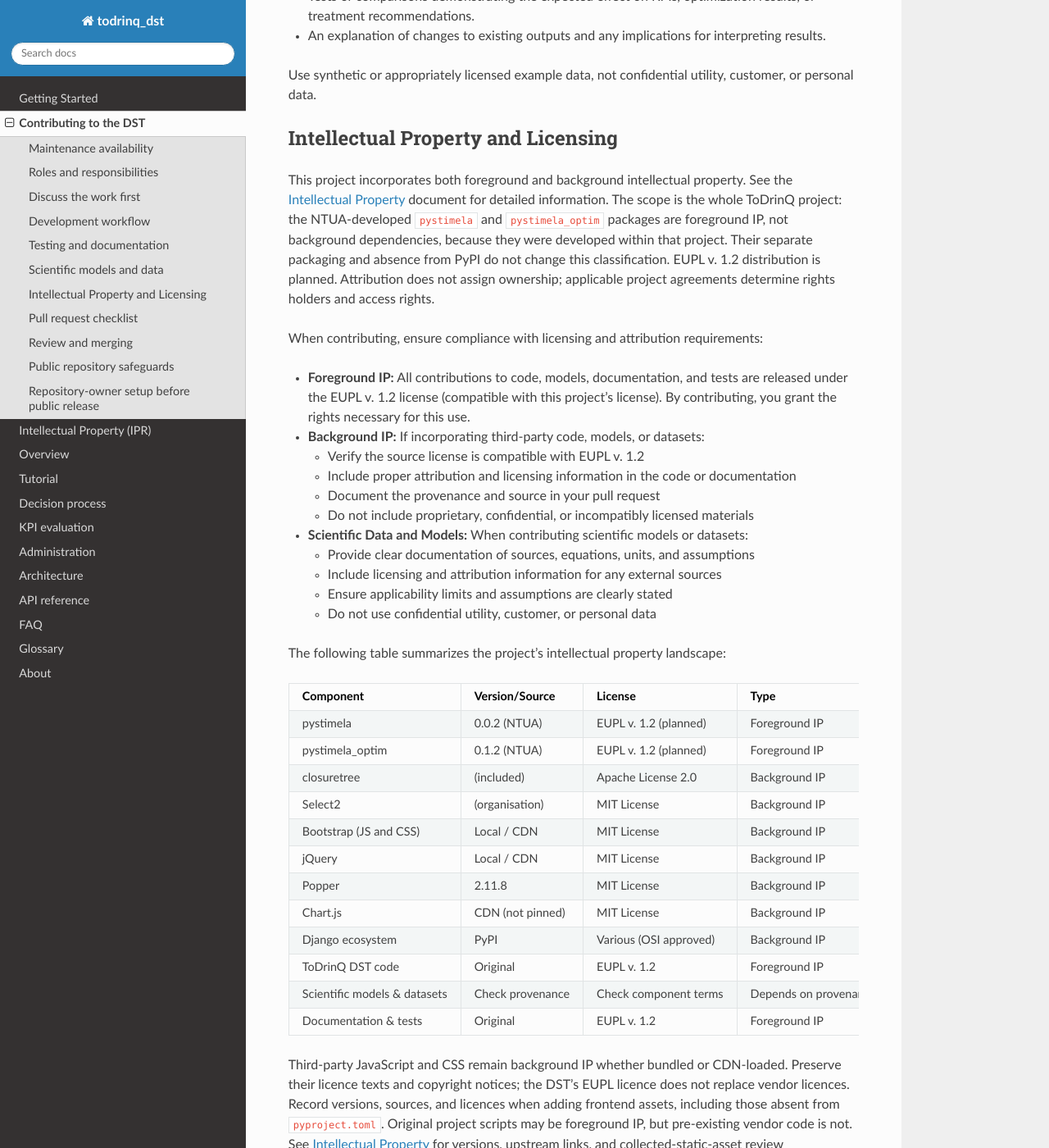
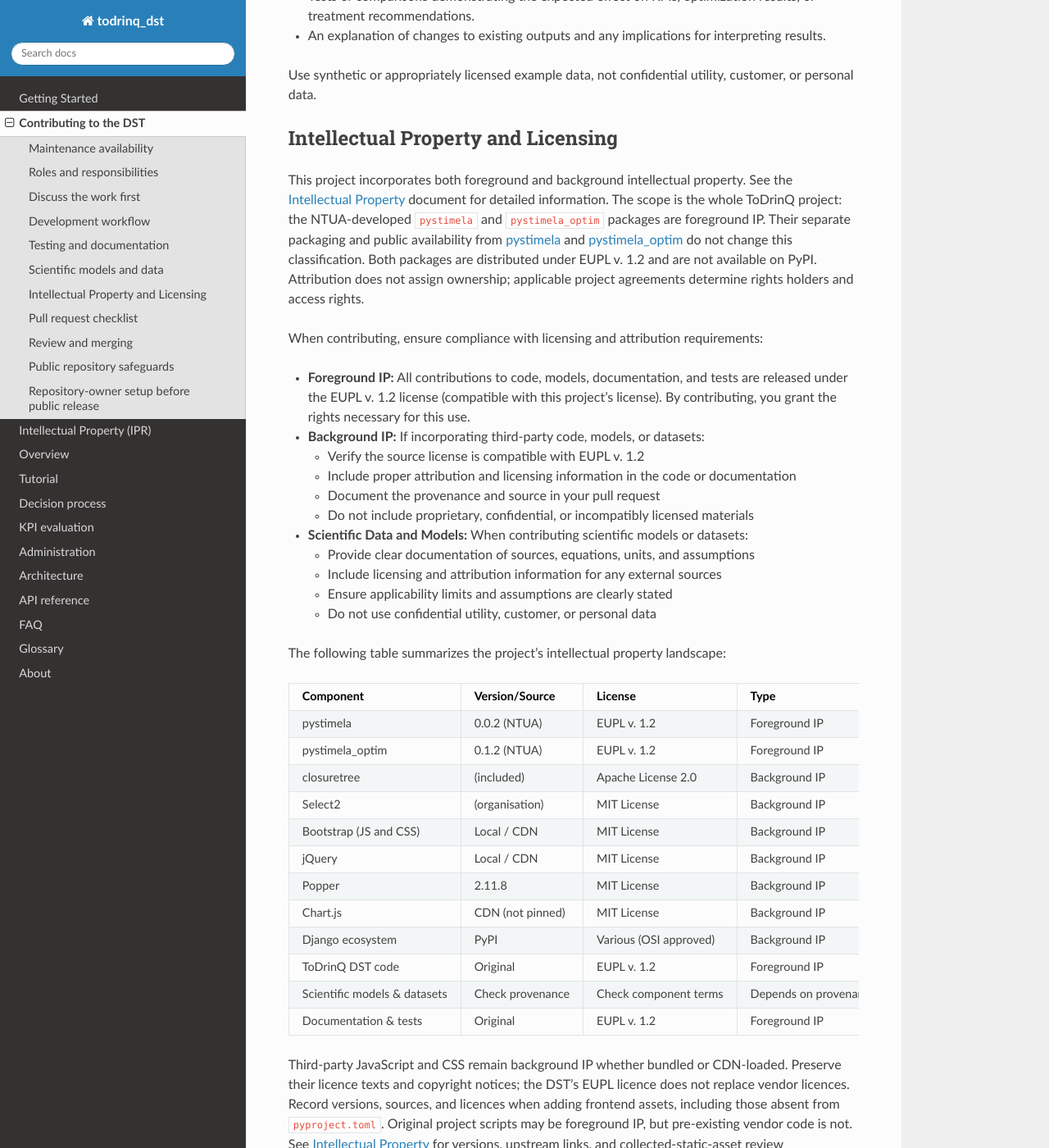
Before and after one commit to KWR-Water/to-drinq-dst, a Sphinx documentation site: the page built from documentation/source/contributing.rst, in a window 1280 px wide and 1400 px high, scrolled down 2787 px. Shown: the whole window at 82% size. Built offline with Sphinx 7.4.7 and the Read the Docs theme 3.1.0, drawn with Linux system fonts in a browser that asks for light colours.

Commit message:
Updates the references to pystimela and pystimela_optim and their repos. Also deletes user accounts.

```diff
--- a/CONTRIBUTING.rst
+++ b/CONTRIBUTING.rst
@@ -130,11 +130,13 @@ Intellectual Property and Licensing
 This project incorporates both foreground and background intellectual property.
 See the `Intellectual Property`_ document for detailed information.
 The scope is the whole ToDrinQ project: the NTUA-developed ``pystimela`` and
-``pystimela_optim`` packages are foreground IP, not background dependencies,
-because they were developed within that project. Their separate packaging
-and absence from PyPI do not change this classification. EUPL v. 1.2
-distribution is planned. Attribution does not assign ownership; applicable
-project agreements determine rights holders and access rights.
+``pystimela_optim`` packages are foreground IP. Their separate packaging
+and public availability from `pystimela
+<https://bitbucket.org/team_makro/pystimela/>`_ and `pystimela_optim
+<https://bitbucket.org/team_makro/pystimelaoptim/>`_ do not change this
+classification. Both packages are distributed under EUPL v. 1.2 and are not
+available on PyPI. Attribution does not assign ownership; applicable project
+agreements determine rights holders and access rights.
 
 When contributing, ensure compliance with licensing and attribution requirements:
 
@@ -161,9 +163,9 @@ The following table summarizes the project's intellectual property landscape:
 +------------------------------+---------------------+--------------------------+--------------------------+
 | Component                    | Version/Source      | License                  | Type                     |
 +==============================+=====================+==========================+==========================+
-| pystimela                    | 0.0.2 (NTUA)        | EUPL v. 1.2 (planned)    | Foreground IP            |
+| pystimela                    | 0.0.2 (NTUA)        | EUPL v. 1.2              | Foreground IP            |
 +------------------------------+---------------------+--------------------------+--------------------------+
-| pystimela_optim              | 0.1.2 (NTUA)        | EUPL v. 1.2 (planned)    | Foreground IP            |
+| pystimela_optim              | 0.1.2 (NTUA)        | EUPL v. 1.2              | Foreground IP            |
 +------------------------------+---------------------+--------------------------+--------------------------+
 | closuretree                  | (included)          | Apache License 2.0       | Background IP            |
 +------------------------------+---------------------+--------------------------+--------------------------+
--- a/documentation/source/getting-started.rst
+++ b/documentation/source/getting-started.rst
@@ -12,6 +12,10 @@ root.
 * ``environment_optim.yml`` (Python 3.13) adds the ``pystimela`` and
   ``pystimela_optim`` wheels from the ``whl/`` folder. Use
   ``environment_optim_mac.yml`` on macOS.
+
+The packages are also publicly available under EUPL v. 1.2 from
+`pystimela <https://bitbucket.org/team_makro/pystimela/>`_ and
+`pystimela_optim <https://bitbucket.org/team_makro/pystimelaoptim/>`_.
 
 .. note::
     ``drinq/views.py`` imports ``pystimela`` and ``pystimela_optim`` when the
```
Also changed, not shown: INTELLECTUAL_PROPERTY.rst (+18 -18 lines), README.md (+17 -9 lines), 2 other files.
